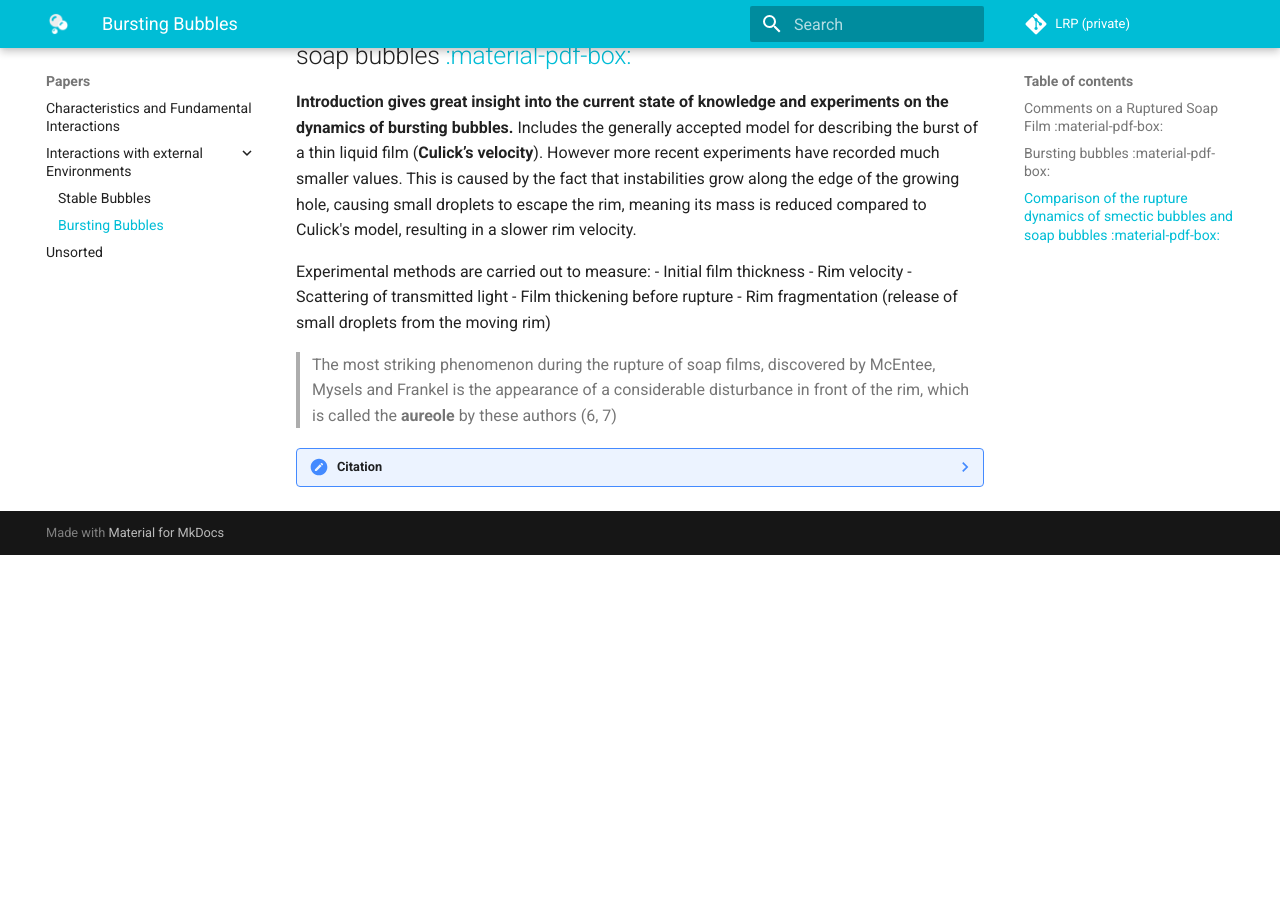
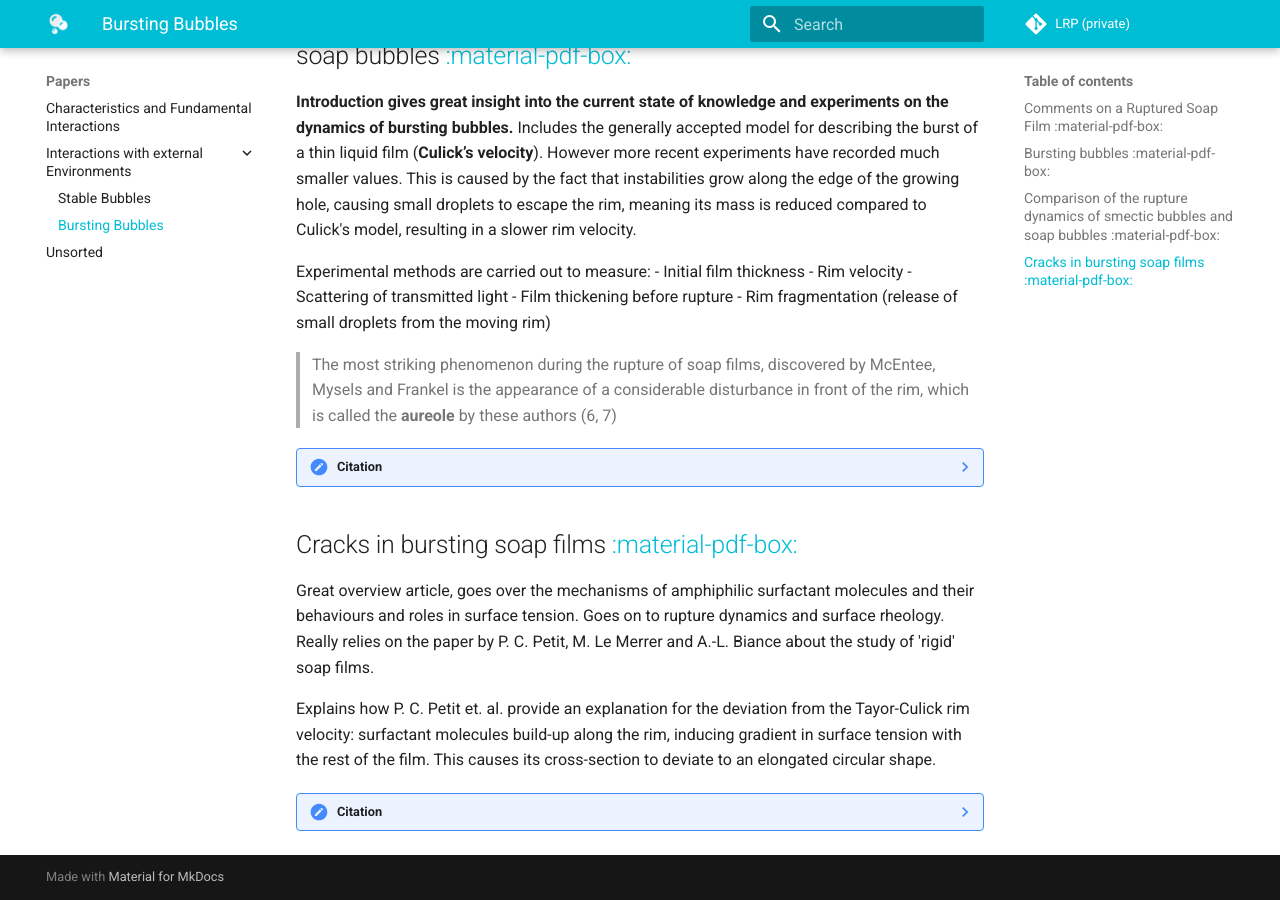
Before and after one commit to RabidSheep55/LRP, an MkDocs documentation site: the page built from Content/Interactions/BurstingBubbles.md, in a window 1280 px wide and 900 px high, scrolled down 928 px. Built offline with MkDocs 1.6.1 and Material for MkDocs 9.7.7, drawn with Linux system fonts in a browser that asks for light colours; comment, search, counter and statistics services are not loaded; before the commit the page ends 1483 px from its top, so only the background shows below that.

Commit message:
add papers UwU

```diff
--- a/Content/Interactions/BurstingBubbles.md
+++ b/Content/Interactions/BurstingBubbles.md
@@ -34,3 +34,13 @@ Experimental methods are carried out to measure:
 
 ??? note "Citation"
     Müller F, Stannarius R. Comparison of the rupture dynamics of smectic bubbles and soap bubbles. Liquid Crystals [Internet]. 2009 Mar 18;36(2):133–45. Available from: http://dx.doi.org/10.1080/02678290802699300
+
+
+## Cracks in bursting soap films [:material-pdf-box:](https://doi.org/10.1017/jfm.2015.376){:target="_blank"}
+
+Great overview article, goes over the mechanisms of amphiphilic surfactant molecules and their behaviours and roles in surface tension. Goes on to rupture dynamics and surface rheology. Really relies on the paper by P. C. Petit, M. Le Merrer and A.-L. Biance about the study of 'rigid' soap films.
+
+Explains how P. C. Petit et. al. provide an explanation for the deviation from the Tayor-Culick rim velocity: surfactant molecules build-up along the rim, inducing gradient in surface tension with the rest of the film. This causes its cross-section to deviate to an elongated circular shape.
+
+??? note "Citation"
+    Bico J. Cracks in bursting soap films. J Fluid Mech [Internet]. 2015 Jul 30;778:1–4. Available from: http://dx.doi.org/10.1017/jfm.2015.376
```
Also changed, not shown: Content/Notes.md (+1 -0 lines), Content/UnsortedPapers.md (+9 -0 lines).
